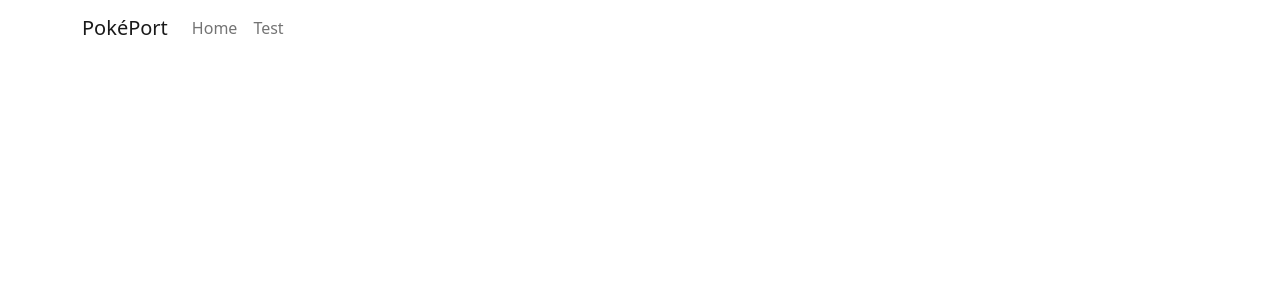
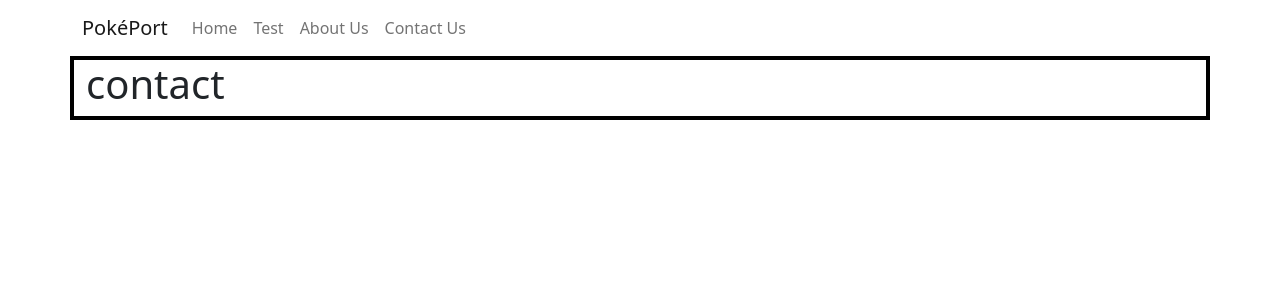
Before and after one commit to shiv-iyer/Project-3-FrontEnd, a React (Create React App) app: page /contact-us in a window 1280 px wide. Before the commit this address had no page. Shown: the top 300 px of the page. Built offline with nearby package versions, Linux system fonts and the light colour scheme.

Commit message:
styling introduced, more pages to test with

```diff
--- a/src/App.js
+++ b/src/App.js
@@ -13,12 +13,14 @@ import {Navbar, Container, Nav} from 'react-bootstrap';
 // my own components
 import UseStateTest from "./components/useStateTest";
 import Home from "./pages/Home";
+import AboutUs from "./pages/AboutUs";
+import ContactUs from "./pages/ContactUs";
 
 function App() {
   return (
     // <Router> defines the area in which any routing can occur
     <Router>
-      {/* NavBar in Router above Routes */}
+      {/* NavBar in Router above Routes: this way, it will remain when different routes are switched between */}
          {/* Create the NavBar for the homepage, expand in full size at the md breakpoint and onwards */}
          <Navbar expand="md" id="main-navbar">
                     <Container>
@@ -32,11 +34,13 @@ function App() {
                               {/* We use Link to avoid any page refreshing*/}
                               <Link className="nav-link" to="/">Home</Link>
                               <Link className="nav-link" to="/test">Test</Link>
+                              <Link className="nav-link" to="/about-us">About Us</Link>
+                              <Link className="nav-link" to="/contact-us">Contact Us</Link>
                             </Nav>
                         </Navbar.Collapse>
                     </Container>
                     </Navbar>
-      {/* The routes are the areas in which pages are displayed */}
+      {/* The routes are the areas in which pages are displayed. They match URLs to React components. */}
       <Routes>
         {/* Home route */}
         <Route path="/" element= {
@@ -46,6 +50,12 @@ function App() {
         {/* useState test route*/}
         <Route path="/test" element={<UseStateTest/>}/>
 
+        {/* About Us */}
+        <Route path="/about-us" element={<AboutUs/>}/>
+
+        {/* Contact Us */}
+        <Route path="/contact-us" element={<ContactUs/>}></Route>
+
       </Routes>
     </Router>
   )
--- /dev/null
+++ b/src/assets/styles/pagestyles.css
@@ -0,0 +1,3 @@
+.contactFormContainer {
+    border: 4px solid black;
+}
--- a/src/pages/AboutUs.js
+++ b/src/pages/AboutUs.js
@@ -1,5 +1,6 @@
 // homepage
 
+import React from 'react';
 export default function AboutUs() {
     return (
         <React.Fragment>
--- /dev/null
+++ b/src/pages/ContactUs.js
@@ -0,0 +1,19 @@
+// contact us form: to test useNavigate hook
+
+import React from 'react';
+
+// react-bootstrap components
+import {Container} from "react-bootstrap";
+
+// stylesheet
+import "../assets/styles/pagestyles.css";
+
+export default function ContactUs() {
+    return (
+        <React.Fragment>
+            <Container className="contactFormContainer">
+                <h1>contact</h1>
+            </Container>
+        </React.Fragment>
+    )
+}
```
